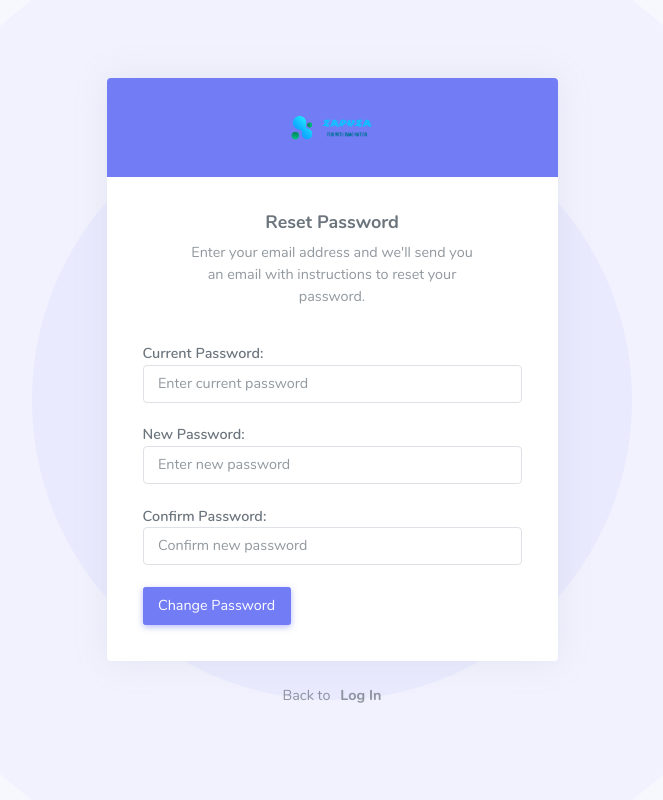
After one commit to Zapuzallp/FMTE, a Django app: page /reset-password/ in a window 1280 px wide. The commit adds this page. Shown: the whole page, without its empty margins (308-971 px from the left). Run offline with Django 4.2, Linux system fonts and the light colour scheme; the visitor is signed in with stand-in values (Sample User, id 1); some libraries are stand-ins or nearby versions.

Commit message:
added the change passsword feature for the user,that is only accessible to the requested user

```diff
--- a/home/urls.py
+++ b/home/urls.py
@@ -2,10 +2,11 @@ from django.urls import path
 
 import home.views as v
 from home.customViews import (authView)
-from home.views import (HomeView)
+from home.views import (HomeView,PasswordResetView)
 
 urlpatterns = [
     path('', HomeView.as_view(), name='dashboard'),
     path('accounts/login/', authView.LoginView.as_view(), name='login'),
-    path('accounts/logout/', authView.LoginView.as_view(), name='logout')
+    path('accounts/logout/', authView.LogoutView.as_view(), name='logout'),
+    path('reset-password/', PasswordResetView.as_view(), name='password_reset')
 ]
--- a/home/views.py
+++ b/home/views.py
@@ -1,8 +1,39 @@
 from django.views import View
-from django.shortcuts import render
+from django.shortcuts import render,redirect
+from django.contrib import messages
 from django.contrib.auth.mixins import LoginRequiredMixin
+from django.contrib.auth import update_session_auth_hash
 
 
 class HomeView(LoginRequiredMixin, View):
     def get(self, request):
         return render(request, "dashboard.html")
+
+
+class PasswordResetView(LoginRequiredMixin, View):
+    login_url = '/accounts/login/'
+    redirect_field_name = 'login'
+    def get(self, request):
+        return render(request, 'auth/reset_password.html')
+
+    def post(self, request):
+        current_password = request.POST.get('current_password')
+        new_password = request.POST.get('new_password')
+        confirm_password = request.POST.get('confirm_password')
+
+        user = request.user
+
+        if not user.check_password(current_password):
+            messages.error(request, 'Current password is incorrect.')
+        elif new_password != confirm_password:
+            messages.error(request, 'New password and confirm password do not match.')
+        else:
+            user.set_password(new_password)
+            user.save()
+            # Keep the user logged in after changing the password
+            update_session_auth_hash(request, user)
+            messages.success(request, 'Your password has been updated successfully!')
+            return redirect('dashboard')  # Redirect to the dashboard or another page
+
+        # If there's an error, render the page again with error messages
+        return render(request, 'auth/reset_password.html')
--- /dev/null
+++ b/templates/auth/reset_password.html
@@ -0,0 +1,111 @@
+{% load static %}
+<!DOCTYPE html>
+<html lang="en">
+
+<head>
+    <meta charset="utf-8" />
+    <title>Reset Password | Hyper - Responsive Bootstrap 5 Admin Dashboard</title>
+    <meta name="viewport" content="width=device-width, initial-scale=1.0">
+    <meta content="A fully featured admin theme which can be used to build CRM, CMS, etc." name="description" />
+    <meta content="Coderthemes" name="author" />
+
+    <!-- App favicon -->
+    <link rel="shortcut icon" href="assets/images/favicon.ico">
+
+    <!-- Plugin css -->
+    <link href={% static "assets/vendor/bootstrap-datepicker/css/bootstrap-datepicker.min.css" %} rel="stylesheet"
+          type="text/css"/>
+
+    <!-- Theme Config Js -->
+    <script src={% static "assets/js/hyper-config.js" %}></script>
+
+    <!-- App css -->
+    <link href="{% static 'assets/css/app-saas.min.css' %}" rel="stylesheet" type="text/css" id="app-style"/>
+
+    <!-- Icons css -->
+    <link href="{% static 'assets/css/icons.min.css' %}" rel="stylesheet" type="text/css"/>
+</head>
+
+<body class="authentication-bg">
+
+    <div class="position-absolute start-0 end-0 bottom-0 w-100 h-100">
+        <svg xmlns='http://www.w3.org/2000/svg' width='100%' height='100%' viewBox='0 0 800 800'>
+            <g fill-opacity='0.22'>
+                <circle style="fill: rgba(var(--ct-primary-rgb), 0.1);" cx='400' cy='400' r='600' />
+                <circle style="fill: rgba(var(--ct-primary-rgb), 0.2);" cx='400' cy='400' r='500' />
+                <circle style="fill: rgba(var(--ct-primary-rgb), 0.3);" cx='400' cy='400' r='300' />
+                <circle style="fill: rgba(var(--ct-primary-rgb), 0.4);" cx='400' cy='400' r='200' />
+                <circle style="fill: rgba(var(--ct-primary-rgb), 0.5);" cx='400' cy='400' r='100' />
+            </g>
+        </svg>
+    </div>
+
+    <div class="account-pages pt-2 pt-sm-5 pb-4 pb-sm-5 position-relative">
+        <div class="container">
+            <div class="row justify-content-center">
+                <div class="col-xxl-4 col-lg-5">
+                    <div class="card">
+                        <!-- Logo -->
+                        <div class="card-header py-4 text-center bg-primary">
+                            <a href="index.html">
+                                <span><img src={% static "assets/images/zapuza.png" %} alt="logo" height="27"></span>
+                            </a>
+                        </div>
+
+                        <div class="card-body p-4">
+
+                            <div class="text-center w-75 m-auto">
+                                <h4 class="text-dark-50 text-center mt-0 fw-bold">Reset Password</h4>
+                                <p class="text-muted mb-4">Enter your email address and we'll send you an email with instructions to reset your password.</p>
+                            </div>
+
+                            <form method="post" action="{% url 'password_reset' %}">
+                                {% csrf_token %}
+
+                                <div class="form-group">
+                                    <label for="current_password">Current Password:</label>
+                                    <input type="password" name="current_password" id="current_password" class="form-control" placeholder="Enter current password" required>
+                                </div>
+                                <br>
+                                <div class="form-group">
+                                    <label for="new_password">New Password:</label>
+                                    <input type="password" name="new_password" id="new_password" class="form-control" placeholder="Enter new password" required>
+                                </div>
+                                <br>
+                                <div class="form-group">
+                                    <label for="confirm_password">Confirm Password:</label>
+                                    <input type="password" name="confirm_password" id="confirm_password" class="form-control" placeholder="Confirm new password" required>
+                                </div>
+                                <br>
+                                <button type="submit" class="btn btn-primary">Change Password</button>
+                            </form>
+                        </div> <!-- end card-body-->
+                    </div>
+                    <!-- end card -->
+
+                    <div class="row mt-3">
+                        <div class="col-12 text-center">
+                            <p class="text-muted">Back to <a href="{% url 'login' %}" class="text-muted ms-1"><b>Log In</b></a></p>
+                        </div> <!-- end col -->
+                    </div>
+                    <!-- end row -->
+
+                </div> <!-- end col -->
+            </div>
+            <!-- end row -->
+        </div>
+        <!-- end container -->
+    </div>
+    <!-- end page -->
+
+
+
+    <!-- Vendor js -->
+    <script src="assets/js/vendor.min.js"></script>
+
+    <!-- App js -->
+    <script src="assets/js/app.min.js"></script>
+
+</body>
+
+</html>
--- a/templates/components/topbar.html
+++ b/templates/components/topbar.html
@@ -377,6 +377,11 @@
                         <span>My Account</span>
                     </a>
 
+                    <a href="{% url 'password_reset' %}" class="dropdown-item">
+                        <i class="mdi mdi-lock-reset me-1"></i>
+                        <span>Change Password</span>
+                    </a>
+
                     <!-- item-->
                     <a href="javascript:void(0);" class="dropdown-item">
                         <i class="mdi mdi-account-edit me-1"></i>
```
